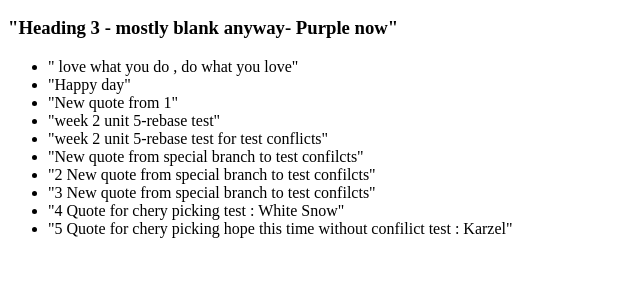
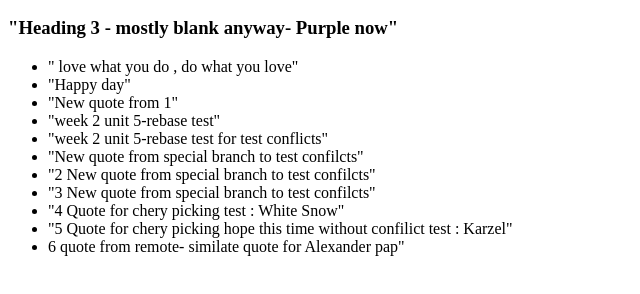
Before and after one commit to monikapluc/0main_open_Sap_repo, a plain HTML site: page index.html in a window 1280 px wide. Shown: the part 110-404 px from the top of the page, without its empty margins (0-640 px from the left). Drawn offline with Linux system fonts and the light colour scheme.

Commit message:
quote for Alexnder
quote for Alexnder from remote

```diff
--- a/index.html
+++ b/index.html
@@ -21,6 +21,7 @@
 				<li>"3 New quote from special branch to test confilcts"</li>
 				<li>"4 Quote for chery picking test : White Snow"</li>
 				<li>"5 Quote for chery picking hope this time without confilict test : Karzel"</li>
+				<li>6 quote from remote- similate quote for Alexander pap"</li>
 			</ul>
 </body>
 </html>
```
